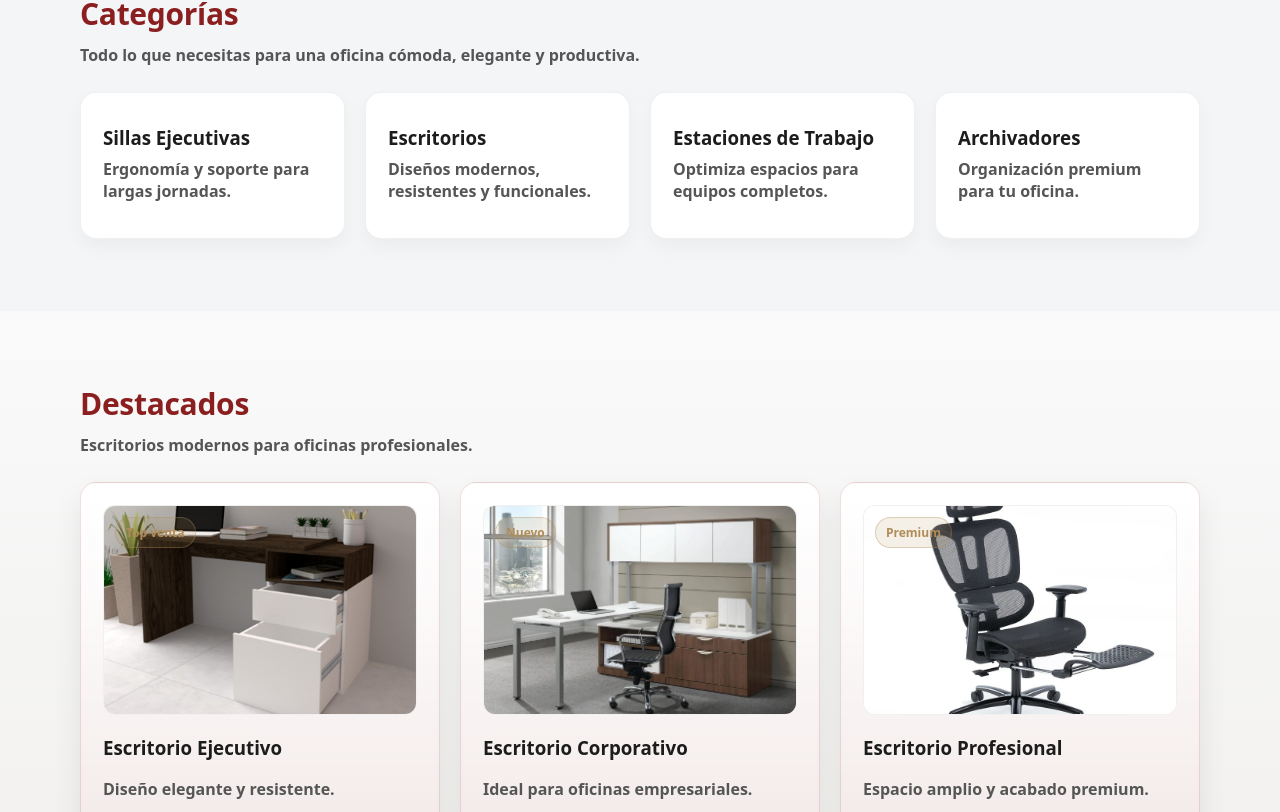
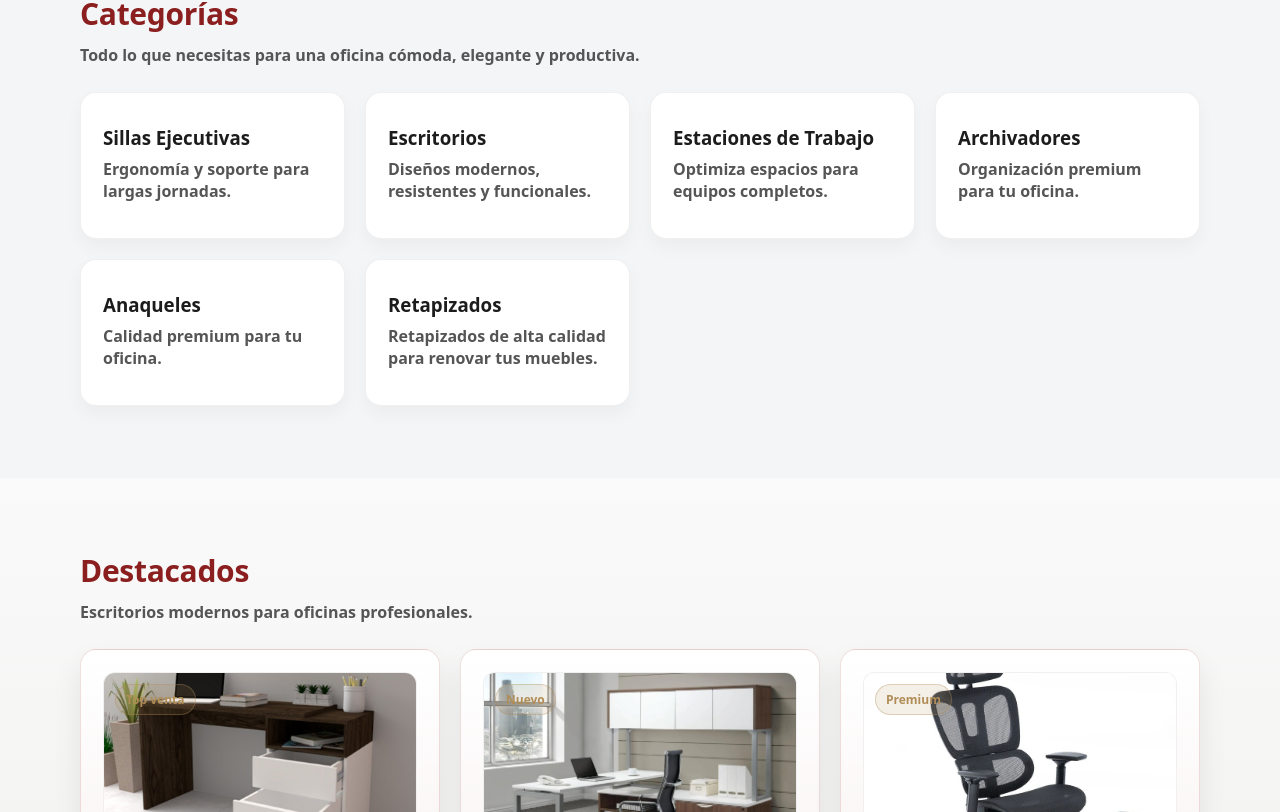
Before and after one commit to melmanchikito/MYMoffice, a React (Create React App) app: page / in a window 1280 px wide. Shown: the part 771-1583 px from the top of the page. Built offline with nearby package versions, Linux system fonts and the light colour scheme.

Commit message:
avances fin e año

```diff
--- a/src/components/Sections/Categories.jsx
+++ b/src/components/Sections/Categories.jsx
@@ -4,6 +4,8 @@ export default function Categories() {
     { title: "Escritorios", desc: "Diseños modernos, resistentes y funcionales." },
     { title: "Estaciones de Trabajo", desc: "Optimiza espacios para equipos completos." },
     { title: "Archivadores", desc: "Organización premium para tu oficina." },
+    { title: "Anaqueles", desc: "Calidad premium para tu oficina." },
+    { title: "Retapizados", desc: "Retapizados de alta calidad para renovar tus muebles." },
   ];
 
   return (
```
